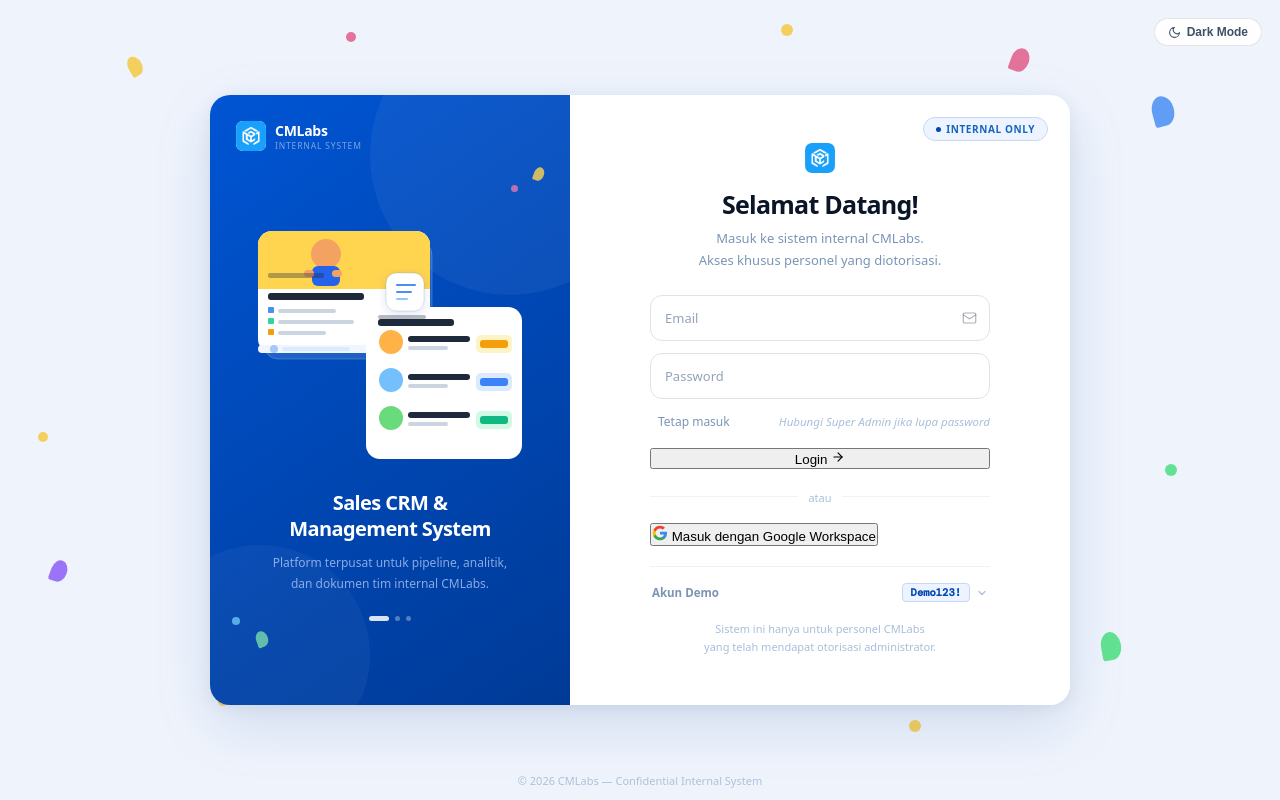
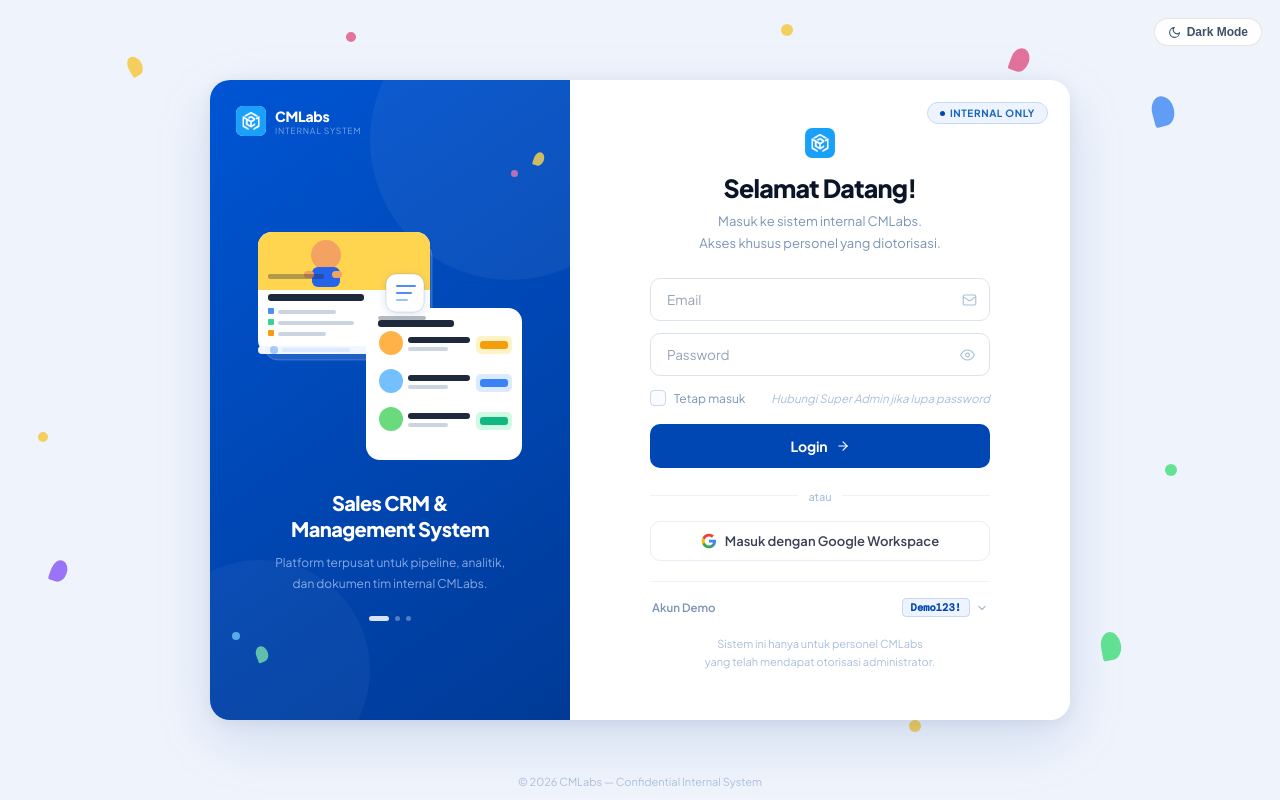
Before and after one commit to repssrahmaa/cmlabs-crm, a Next.js app: page /login in a window 1280 px wide. Built offline with nearby package versions, Linux system fonts and the light colour scheme.

Commit message:
update back login

```diff
--- a/app/login/page.tsx
+++ b/app/login/page.tsx
@@ -191,75 +191,47 @@
     codeTx:  D ? "#6ea8f7"      : "#0047B3",
   }
 
-const inp = (focused: boolean): React.CSSProperties => ({
-  width: "100%",
-  height: 48,
-
-  padding: "0 42px 0 14px",
-
-  borderRadius: 12,
-  outline: "none",
-
-  fontSize: 13.5,
-  fontWeight: 500,
-
-  transition: "all 0.2s ease",
-
-  color: isDark ? "#f8fafc" : "#0f172a",
-
-  background: isDark
-    ? "#0f172a"
-    : "#ffffff",
-
-  border: focused
-    ? `1px solid ${isDark ? "#3b82f6" : "#2563eb"}`
-    : `1px solid ${
-        isDark
-          ? "rgba(255,255,255,0.08)"
-          : "rgba(15,23,42,0.08)"
-      }`,
-
-  boxShadow: focused
-    ? isDark
-      ? "0 0 0 4px rgba(59,130,246,0.12)"
-      : "0 0 0 4px rgba(37,99,235,0.10)"
-    : "none",
-
-  boxSizing: "border-box",
-
-  WebkitTextFillColor: isDark ? "#f8fafc" : "#0f172a",
+  const inp = (f: boolean): React.CSSProperties => ({
+    width:"100%", padding:"12px 40px 12px 16px",
+    border:`1.5px solid ${f ? "#0047B3" : T.inputBd}`,
+    borderRadius:10, fontSize:13.5, color:T.inputTx,
+    background: f ? (D ? "#132233" : "#fff") : T.inputBg,
+    fontFamily:"'Plus Jakarta Sans',system-ui,sans-serif",
+    outline:"none", boxSizing:"border-box" as const,
+    boxShadow: f ? "0 0 0 3px rgba(0,71,179,0.12)" : "none",
+    transition:"all 0.15s",
   })
 
   return (
     <>
       <style>{`
-  *{
-    box-sizing:border-box;
-    margin:0;
-    padding:0;
-  }
+        @import url('https://fonts.googleapis.com/css2?family=Plus+Jakarta+Sans:wght@400;500;600;700;800&family=DM+Mono:wght@400;500&display=swap');
+        *{box-sizing:border-box;margin:0;padding:0;}
+        input::placeholder{color:#A8BFDA;font-size:13.5px;}
 
-  input::placeholder{
-    color: ${isDark
-      ? "rgba(255,255,255,0.35)"
-      : "rgba(15,23,42,0.35)"};
-    font-size:13px;
-  }
+        .lp-submit{width:100%;padding:13px;background:#0047B3;color:#fff;border:none;border-radius:10px;font-size:14px;font-weight:700;cursor:pointer;font-family:'Plus Jakarta Sans',system-ui,sans-serif;letter-spacing:-0.01em;display:flex;align-items:center;justify-content:center;gap:8px;transition:background 0.15s,transform 0.1s;}
+        .lp-submit:hover:not(:disabled){background:#003A96;}
+        .lp-submit:active{transform:scale(0.99);}
+        .lp-submit.loading{background:#2F6FD4;cursor:not-allowed;}
+        .lp-submit.success{background:#0B7B4A;cursor:not-allowed;}
 
-  input:-webkit-autofill,
-  input:-webkit-autofill:hover,
-  input:-webkit-autofill:focus,
-  input:-webkit-autofill:active{
-    -webkit-box-shadow: 0 0 0 1000px ${
-      isDark ? "#0f172a" : "#ffffff"
-    } inset !important;
+        .lp-google{width:100%;padding:11px;background:${D?"#0f1e32":"#fff"};color:${D?"#c5daf5":"#374151"};border:1.5px solid ${D?"#1c3150":"#E8EEF8"};border-radius:10px;font-size:13px;font-weight:600;cursor:pointer;font-family:'Plus Jakarta Sans',system-ui,sans-serif;display:flex;align-items:center;justify-content:center;gap:8px;transition:border-color 0.15s,background 0.15s;}
+        .lp-google:hover{border-color:#4B8FF5;}
 
-    -webkit-text-fill-color: ${
-      isDark ? "#f8fafc" : "#0f172a"
-    } !important;
+        .lp-check{width:16px;height:16px;flex-shrink:0;border:1.5px solid ${D?"#1c3150":"#C8D8EC"};border-radius:4px;background:${D?"#0f1e32":"#FAFCFF"};cursor:pointer;display:flex;align-items:center;justify-content:center;transition:all 0.15s;}
+        .lp-check.on{background:#0047B3;border-color:#0047B3;}
 
-    transition: background-color 5000s ease-in-out 0s;
-  }
+        .lp-demo-item{padding:9px 11px;background:${D?"#0f1e32":"#F4F8FE"};border:1.5px solid ${D?"#1c3150":"#DDEAF8"};border-radius:8px;cursor:pointer;text-align:left;transition:all 0.12s;font-family:'Plus Jakarta Sans',system-ui,sans-serif;width:100%;}
+        .lp-demo-item:hover{background:${D?"#132233":"#EDF3FC"};border-color:${D?"#2a4a6e":"#B5D0F5"};}
+        .lp-demo-item.sel{border-color:var(--dc);background:var(--db);}
+
+        .lp-pw-btn{position:absolute;right:11px;top:50%;transform:translateY(-50%);background:none;border:none;cursor:pointer;display:flex;padding:4px;transition:color 0.15s;}
+
+        @keyframes lp-spin{to{transform:rotate(360deg);}}
+        .lp-spin{width:15px;height:15px;border-radius:50%;flex-shrink:0;border:2px solid rgba(255,255,255,0.3);border-top-color:#fff;animation:lp-spin 0.7s linear infinite;}
+
+        @media(max-width:820px){.lp-left{display:none!important;}}
+        @media(max-width:480px){.lp-right{padding:36px 20px!important;}}
       `}</style>
 
       <div style={{ minHeight:"100vh", background:T.page, display:"flex", alignItems:"center", justifyContent:"center", padding:"32px 16px", position:"relative", overflow:"hidden", fontFamily:"'Plus Jakarta Sans',system-ui,sans-serif" }}>
@@ -414,151 +386,20 @@
 
                 {/* Email */}
                 <div style={{ position:"relative" }}>
-  <input
-    type="email"
-    required
-    autoComplete="email"
-    value={email}
-    onChange={e => setEmail(e.target.value)}
-    placeholder="Email"
-    onFocus={() => setFocus("email")}
-    onBlur={() => setFocus(null)}
-    style={{
-      width: "100%",
-      height: 46,
-      padding: "0 42px 0 14px",
-      borderRadius: 12,
-      outline: "none",
-      fontSize: 13,
-      transition: "all 0.2s ease",
-
-      color: focus === "email"
-  ? "#3b82f6"
-  : isDark
-    ? "rgba(255,255,255,0.35)"
-    : "rgba(15,23,42,0.35)",
-
-      background: isDark
-        ? "rgba(15,23,42,0.78)"
-        : "#ffffff",
-
-      border:
-        focus === "email"
-          ? `1px solid ${isDark ? "#3b82f6" : "#2563eb"}`
-          : `1px solid ${
-              isDark
-                ? "rgba(255,255,255,0.08)"
-                : "rgba(15,23,42,0.08)"
-            }`,
-
-      boxShadow:
-        focus === "email"
-          ? isDark
-            ? "0 0 0 4px rgba(59,130,246,0.14)"
-            : "0 0 0 4px rgba(37,99,235,0.10)"
-          : "none",
-
-      boxSizing: "border-box",
-    }}
-  />
-
-  <div
-  style={{
-    position:"absolute",
-    right:13,
-    top:"50%",
-    transform:"translateY(-50%)",
-    color:
-      focus === "email"
-        ? "#3b82f6"
-        : isDark
-          ? "rgba(255,255,255,0.35)"
-          : "rgba(15,23,42,0.35)",
-    display:"flex",
-    pointerEvents:"none"
-  }}
->
-    <svg width="15" height="15" viewBox="0 0 24 24" fill="none" stroke="currentColor" strokeWidth="1.8" strokeLinecap="round" strokeLinejoin="round">
-      <rect x="2" y="4" width="20" height="16" rx="2"/>
-      <path d="m22 7-8.97 5.7a1.94 1.94 0 0 1-2.06 0L2 7"/>
-    </svg>
+                  <input type="email" required autoComplete="email" value={email} onChange={e => setEmail(e.target.value)} placeholder="Email" style={inp(focus==="email")} onFocus={() => setFocus("email")} onBlur={() => setFocus(null)}/>
+                  <div style={{ position:"absolute", right:13, top:"50%", transform:"translateY(-50%)", color:T.muted, display:"flex", pointerEvents:"none" }}>
+                    <svg width="15" height="15" viewBox="0 0 24 24" fill="none" stroke="currentColor" strokeWidth="1.8" strokeLinecap="round" strokeLinejoin="round"><rect x="2" y="4" width="20" height="16" rx="2"/><path d="m22 7-8.97 5.7a1.94 1.94 0 0 1-2.06 0L2 7"/></svg>
                   </div>
                 </div>
 
                 {/* Password */}
                 <div style={{ position:"relative" }}>
-  <input
-    type={showPw ? "text" : "password"}
-    required
-    autoComplete="current-password"
-    value={password}
-    onChange={e => setPassword(e.target.value)}
-    placeholder="Password"
-    onFocus={() => setFocus("password")}
-    onBlur={() => setFocus(null)}
-    style={{
-      width: "100%",
-      height: 46,
-      padding: "0 42px 0 14px",
-      borderRadius: 12,
-      outline: "none",
-      fontSize: 13,
-      transition: "all 0.2s ease",
-
-      color:
-    focus === "password" || showPw
-      ? "#3b82f6"
-      : isDark
-        ? "rgba(255,255,255,0.35)"
-        : "rgba(15,23,42,0.35)",
-
-      background: isDark
-        ? "rgba(15,23,42,0.78)"
-        : "#ffffff",
-
-      border:
-        focus === "password"
-          ? `1px solid ${isDark ? "#3b82f6" : "#2563eb"}`
-          : `1px solid ${
-              isDark
-                ? "rgba(255,255,255,0.08)"
-                : "rgba(15,23,42,0.08)"
-            }`,
-
-      boxShadow:
-        focus === "password"
-          ? isDark
-            ? "0 0 0 4px rgba(59,130,246,0.14)"
-            : "0 0 0 4px rgba(37,99,235,0.10)"
-          : "none",
-
-      boxSizing: "border-box",
-    }}
-  />
-
-  <button
-    type="button"
-    className="lp-pw-btn"
-    onClick={() => setShowPw(!showPw)}
-    style={{
-      position:"absolute",
-      right:13,
-      top:"50%",
-      transform:"translateY(-50%)",
-      border:"none",
-      background:"transparent",
-      cursor:"pointer",
-      display:"flex",
-      alignItems:"center",
-
-      color: showPw
-        ? "#3b82f6"
-        : isDark
-          ? "rgba(255,255,255,0.32)"
-          : "rgba(15,23,42,0.35)"
-    }}
-    aria-label="Toggle password"
-  >
+                  <input type={showPw?"text":"password"} required autoComplete="current-password" value={password} onChange={e => setPassword(e.target.value)} placeholder="Password" style={inp(focus==="password")} onFocus={() => setFocus("password")} onBlur={() => setFocus(null)}/>
+                  <button type="button" className="lp-pw-btn" onClick={() => setShowPw(!showPw)} style={{ color: showPw?"#0047B3":T.muted }} aria-label="Toggle password">
+                    {showPw
+                      ? <svg width="15" height="15" viewBox="0 0 24 24" fill="none" stroke="currentColor" strokeWidth="1.8" strokeLinecap="round" strokeLinejoin="round"><path d="M17.94 17.94A10.07 10.07 0 0 1 12 20c-7 0-11-8-11-8a18.45 18.45 0 0 1 5.06-5.94"/><path d="M9.9 4.24A9.12 9.12 0 0 1 12 4c7 0 11 8 11 8a18.5 18.5 0 0 1-2.16 3.19"/><line x1="1" y1="1" x2="23" y2="23"/></svg>
+                      : <svg width="15" height="15" viewBox="0 0 24 24" fill="none" stroke="currentColor" strokeWidth="1.8" strokeLinecap="round" strokeLinejoin="round"><path d="M1 12s4-8 11-8 11 8 11 8-4 8-11 8-11-8-11-8z"/><circle cx="12" cy="12" r="3"/></svg>
+                    }
                   </button>
                 </div>
 
@@ -579,7 +420,7 @@
                 {/* Submit */}
                 <button type="submit" className={`lp-submit${status==="loading"?" loading":status==="success"?" success":""}`} disabled={status!=="idle"} style={{ marginTop:4 }}>
                   {status==="loading" ? <><div className="lp-spin"/> Loading </>
-                   : status==="success" ? <><svg width="14" height="14" viewBox="0 0 24 24" fill="none" stroke="white" strokeWidth="2.5" strokeLinecap="round"><polyline points="20 6 9 17 4 12"/></svg> Berhasil! </>
+                   : status==="success" ? <><svg width="14" height="14" viewBox="0 0 24 24" fill="none" stroke="white" strokeWidth="2.5" strokeLinecap="round"><polyline points="20 6 9 17 4 12"/></svg> Berhasil — Mengalihkan...</>
                    : <>Login <svg width="14" height="14" viewBox="0 0 24 24" fill="none" stroke="currentColor" strokeWidth="2" strokeLinecap="round"><line x1="5" y1="12" x2="19" y2="12"/><polyline points="12 5 19 12 12 19"/></svg></>
                   }
                 </button>
```
Lines whose indentation alone changed are shown as unchanged.
